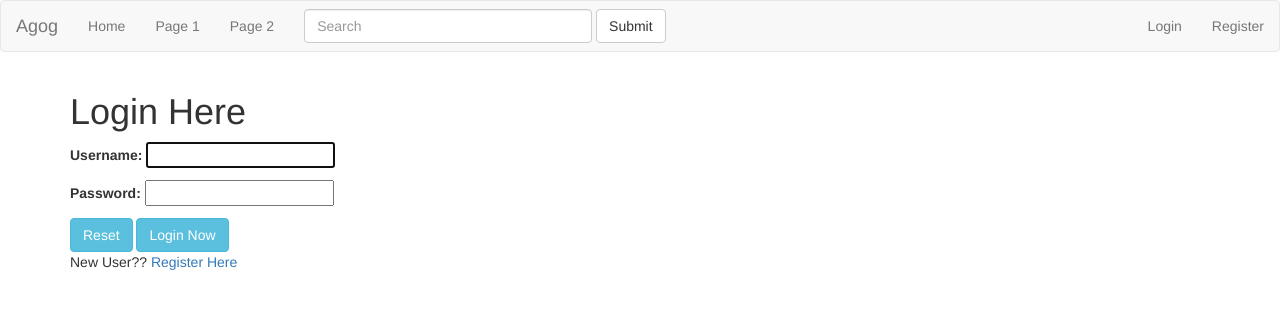
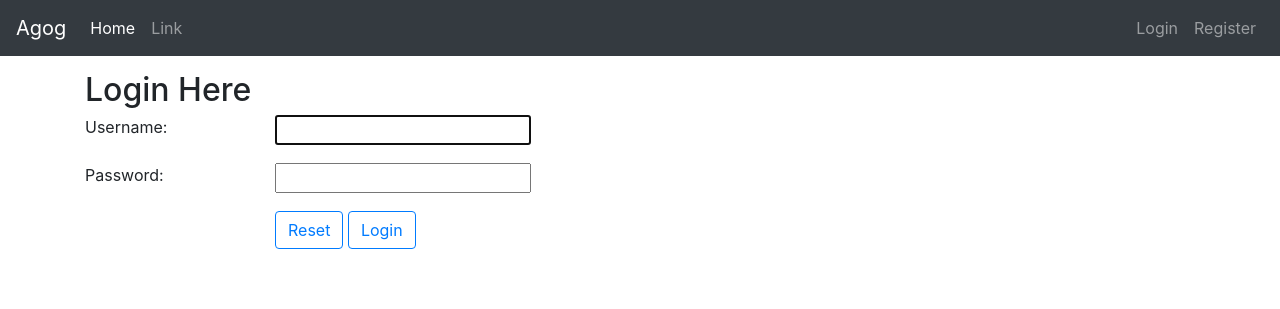
Before and after one commit to hsagarthegr8/agog, a Django app: page /accounts/login/ in a window 1280 px wide. Shown: the top 309 px of the page. Run offline with Django 3.2, Linux system fonts and the light colour scheme; some libraries are stand-ins or nearby versions.

Commit message:
Port to bootstrap 4

```diff
--- a/accounts/templates/accounts/login.html
+++ b/accounts/templates/accounts/login.html
@@ -3,14 +3,29 @@
 {% block title %}{{ block.super }} - Login{% endblock %}
 
 {% block content %}
-    <h1>Login Here</h1>
-    <form method="post" >
+    <h2>Login Here</h2>
+    <form method="post">
+        {{ form.non_field_errors }}
         {% csrf_token %}
-        {{ form.as_p }}
-        <input type="reset" class="btn btn-info" value="Reset">
-        <input type="submit" class="btn btn-info" value="Login Now">
+        <fieldset class="form-group">
+            <div class="row">
+            <div class="col-sm-2">{{ form.username.label_tag }}</div>
+            <div class="col-sm-3">{{ form.username }}</div>
+            </div>
+        </fieldset>
+        <fieldset class="form-group">
+            <div class="row">
+            <div class="col-sm-2">{{ form.password.label_tag }}</div>
+            <div class="col-sm-3">{{ form.password }}</div>
+            </div>
+        </fieldset>
+        <div class="row">
+            <div class="col-sm-2"></div>
+            <div class="col-sm-3">
+                <button type="reset" class="btn btn-outline-primary">Reset</button>
+                <button type="submit" class="btn btn-outline-primary">Login</button>
+            </div>
+        </div>
     </form>
 
-    <p>New User?? <a href="{% url 'accounts:register' %}">Register Here</a> </p>
-
 {% endblock %}
--- a/agog/views.py
+++ b/agog/views.py
@@ -1,5 +1,6 @@
 from django.views.generic import TemplateView
 from accounts.forms import UserCreationForm
+from django.shortcuts import redirect,reverse
 
 class HomeView(TemplateView):
     template_name = 'home.html'
@@ -7,3 +8,8 @@ class HomeView(TemplateView):
     def get_context_data(self, **kwargs):
         kwargs['form']=UserCreationForm()
         return super(HomeView, self).get_context_data(**kwargs)
+
+    def get(self, request, *args, **kwargs):
+        if self.request.user.is_authenticated:
+            return redirect(reverse('profiles:timeline'))
+        return super(HomeView, self).get(request,*args,**kwargs)
--- a/feeds/templates/feeds/add_post_form.html
+++ b/feeds/templates/feeds/add_post_form.html
@@ -1,6 +1,6 @@
 <form action="{% url 'feeds:add_post' object.username %}" method="post">
     {% csrf_token %}
-    <div class="form-group">
+    <div class="form-group row form-post">
         <input type="hidden" name="redirect_to" value="{{ redirect_to }}">
         <textarea class="form-control" name="message" placeholder="Add a new post" rows = "5" required=1></textarea>
         <button type="submit" class="align-right">Add Post</button>
--- a/static/base.css
+++ b/static/base.css
@@ -0,0 +1,12 @@
+.nav-avatar {
+    height: 30px;
+    width: 30px;
+}
+
+.card, .form-post {
+    margin-top:1em;
+}
+
+.comment {
+    margin-top:0em;
+}
--- a/templates/base.html
+++ b/templates/base.html
@@ -5,12 +5,14 @@
         <meta charset="UTF-8">
         <title>{% block title %}Agog{% endblock %}</title>
         <meta name="viewport" content="width=device-width, initial-scale=1">
-        <link rel="stylesheet" href="https://maxcdn.bootstrapcdn.com/bootstrap/3.3.7/css/bootstrap.min.css">
-        <link rel="stylesheet" href="{% static 'base.css' %}"
+        <link rel="stylesheet" href="https://maxcdn.bootstrapcdn.com/bootstrap/4.0.0-beta/css/bootstrap.min.css" integrity="sha384-/Y6pD6FV/Vv2HJnA6t+vslU6fwYXjCFtcEpHbNJ0lyAFsXTsjBbfaDjzALeQsN6M" crossorigin="anonymous">
+        <link rel="stylesheet" href="https://cdnjs.cloudflare.com/ajax/libs/font-awesome/4.7.0/css/font-awesome.min.css">
+        <link rel="stylesheet" href="{% static 'base.css' %}">
     </head>
 
     <body>
         {% include 'snippets/nav.html' %}
+        <p></p>
         <div class ="container">
             {% block content %}
             {% endblock %}
--- a/templates/snippets/js.html
+++ b/templates/snippets/js.html
@@ -1,2 +1,8 @@
-<script src="https://ajax.googleapis.com/ajax/libs/jquery/3.2.1/jquery.min.js"></script>
-<script src="https://maxcdn.bootstrapcdn.com/bootstrap/3.3.7/js/bootstrap.min.js" integrity="sha384-Tc5IQib027qvyjSMfHjOMaLkfuWVxZxUPnCJA7l2mCWNIpG9mGCD8wGNIcPD7Txa" crossorigin="anonymous"></script>
+<!-- jQuery library -->
+<script src="https://code.jquery.com/jquery-3.2.1.slim.min.js" integrity="sha384-KJ3o2DKtIkvYIK3UENzmM7KCkRr/rE9/Qpg6aAZGJwFDMVNA/GpGFF93hXpG5KkN" crossorigin="anonymous"></script>
+
+<!-- Popper -->
+<script src="https://cdnjs.cloudflare.com/ajax/libs/popper.js/1.11.0/umd/popper.min.js" integrity="sha384-b/U6ypiBEHpOf/4+1nzFpr53nxSS+GLCkfwBdFNTxtclqqenISfwAzpKaMNFNmj4" crossorigin="anonymous"></script>
+
+<!-- Latest compiled and minified Bootstrap JavaScript -->
+<script src="https://maxcdn.bootstrapcdn.com/bootstrap/4.0.0-beta/js/bootstrap.min.js" integrity="sha384-h0AbiXch4ZDo7tp9hKZ4TsHbi047NrKGLO3SEJAg45jXxnGIfYzk4Si90RDIqNm1" crossorigin="anonymous"></script>
--- a/templates/snippets/nav.html
+++ b/templates/snippets/nav.html
@@ -1,26 +1,63 @@
-<nav class="navbar navbar-default">
-  <div class="container-fluid">
-    <div class="navbar-header">
-      <a class="navbar-brand" href="{% url 'profiles:timeline' %}">Agog</a>
+<nav class="navbar navbar-expand-md navbar-dark bg-dark">
+    <a class="navbar-brand" href="{% url 'home' %}">Agog</a>
+    <button class="navbar-toggler" type="button" data-toggle="collapse" data-target="#navbarsExampleDefault" aria-controls="navbarsExampleDefault" aria-expanded="false" aria-label="Toggle navigation">
+        <span class="navbar-toggler-icon"></span>
+    </button>
+
+    <div class="collapse navbar-collapse" id="navbarsExampleDefault">
+        <ul class="navbar-nav mr-auto">
+            <li class="nav-item active">
+                <a class="nav-link" href="{% url 'profiles:timeline' %}">Home <span class="sr-only">(current)</span></a>
+            </li>
+            <li class="nav-item">
+                <a class="nav-link" href="#">Link</a>
+            </li>
+        </ul>
+       {% if user.is_authenticated %}
+        <form class="form-inline mr-auto">
+            <input class="form-control" type="text" placeholder="Search" aria-label="Search">
+            <span class="input-group-btn">
+                <button class="btn btn-light" type="submit">
+                    <i class="fa fa-search" aria-hidden="true"></i>
+                </button>
+            </span>
+        </form>
+        {% endif %}
+
+        <ul class="navbar-nav">
+            {% if user.is_authenticated %}
+                <li class="nav-item dropdown">
+                    <a class="nav-link " href="http://example.com" id="dropdown01" data-toggle="dropdown" aria-haspopup="true" aria-expanded="false">
+                        <i class="fa fa-user-plus"></i>
+                    </a>
+                    <div class="dropdown-menu" aria-labelledby="dropdown01">
+                        <a class="dropdown-item" href="{% url 'profiles:profile' %}">Profile</a>
+                        <a class="dropdown-item" href="#">Settings</a>
+                        <a class="dropdown-item" href="{% url 'accounts:logout' %}">Logout</a>
+                    </div>
+                </li>
+                <li class="nav-item dropdown">
+                    <a class="nav-link " href="http://example.com" id="dropdown01" data-toggle="dropdown" aria-haspopup="true" aria-expanded="false">
+                        <i class="fa fa-bell"></i>
+                    </a>
+                    <div class="dropdown-menu" aria-labelledby="dropdown01">
+                        <a class="dropdown-item" href="{% url 'profiles:profile' %}">Profile</a>
+                        <a class="dropdown-item" href="#">Settings</a>
+                        <a class="dropdown-item" href="{% url 'accounts:logout' %}">Logout</a>
+                    </div>
+                </li>
+                <li class="nav-item dropdown">
+                    <a class="nav-link " href="http://example.com" id="dropdown01" data-toggle="dropdown" aria-haspopup="true" aria-expanded="false">{{ request.user}}</a>
+                    <div class="dropdown-menu" aria-labelledby="dropdown01">
+                        <a class="dropdown-item" href="{% url 'profiles:profile' %}">Profile</a>
+                        <a class="dropdown-item" href="#">Settings</a>
+                        <a class="dropdown-item" href="{% url 'accounts:logout' %}">Logout</a>
+                    </div>
+                </li>
+            {% else %}
+                <li class="nav-item"><a class="nav-link" href="{% url 'accounts:login' %}">Login</a></li>
+                <li class="nav-item"><a class="nav-link" href="{% url 'accounts:register' %}">Register</a></li>
+            {% endif %}
+        </ul>
     </div>
-    <ul class="nav navbar-nav">
-      <li class="{% block home_active %}{% endblock %} "><a href="{% url 'profiles:timeline' %}">Home</a></li>
-      <li><a href="#">Page 1</a></li>
-      <li><a href="#">Page 2</a></li>
-    </ul>
-    <form class="navbar-form navbar-left"  method="get" action="{% url 'utils:search' %}">
-      <div class="form-group">
-        <input type="text" name="q" class="form-control" placeholder="Search" size="30" >
-      </div>
-      <button type="submit" class="btn btn-default">Submit</button>
-    </form>
-    <ul class="nav navbar-nav navbar-right">
-        {% if user.is_authenticated %}
-            <li><a href="{% url 'accounts:logout' %}">Logout</a></li>
-        {% else %}
-            <li><a href="{% url 'accounts:login' %}">Login</a></li>
-            <li><a href="{% url 'accounts:register' %}">Register</a></li>
-        {% endif %}
-    </ul>
-  </div>
 </nav>
```
Also changed, not shown: feeds/templates/feeds/post.html (+24 -21 lines), profiles/templates/profiles/profile.html (+11 -24 lines), profiles/templates/profiles/snippets/connections.html (added, +12 -0 lines), profiles/templates/profiles/timeline.html (+11 -13 lines).
